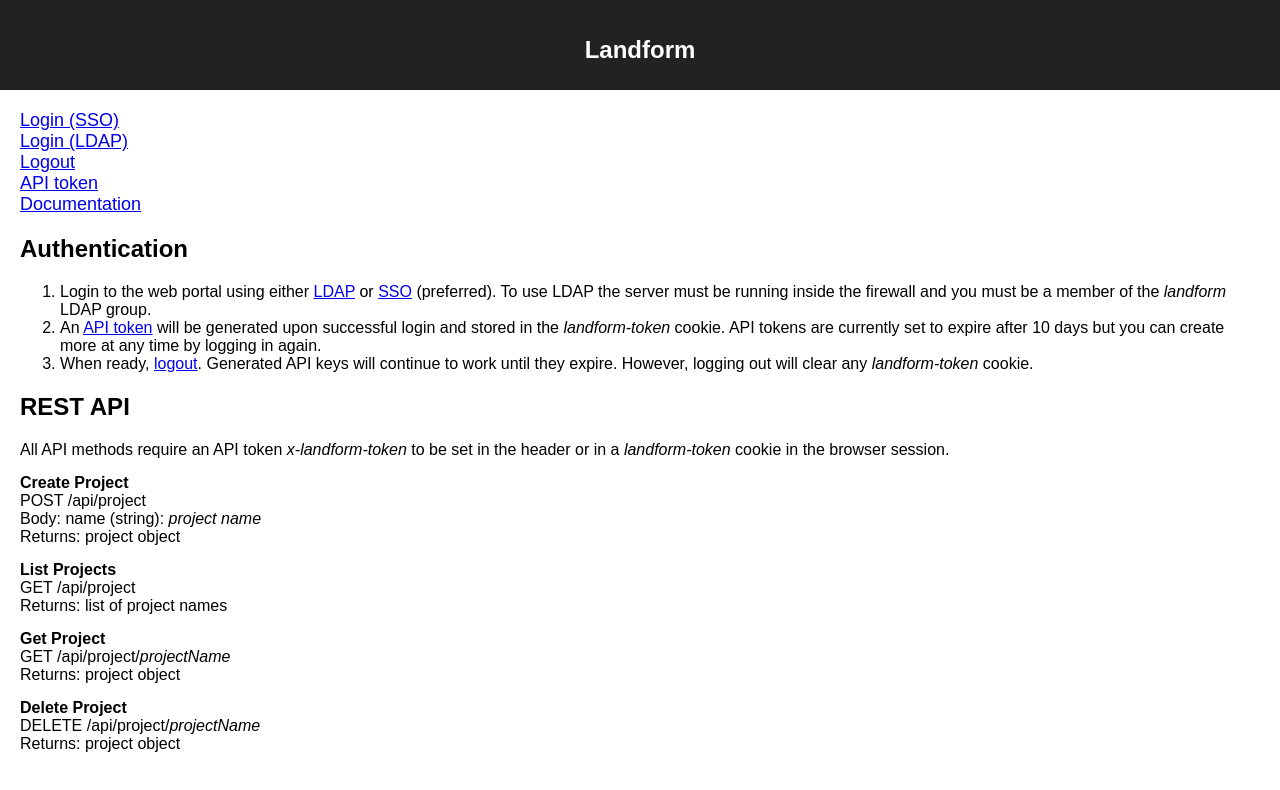
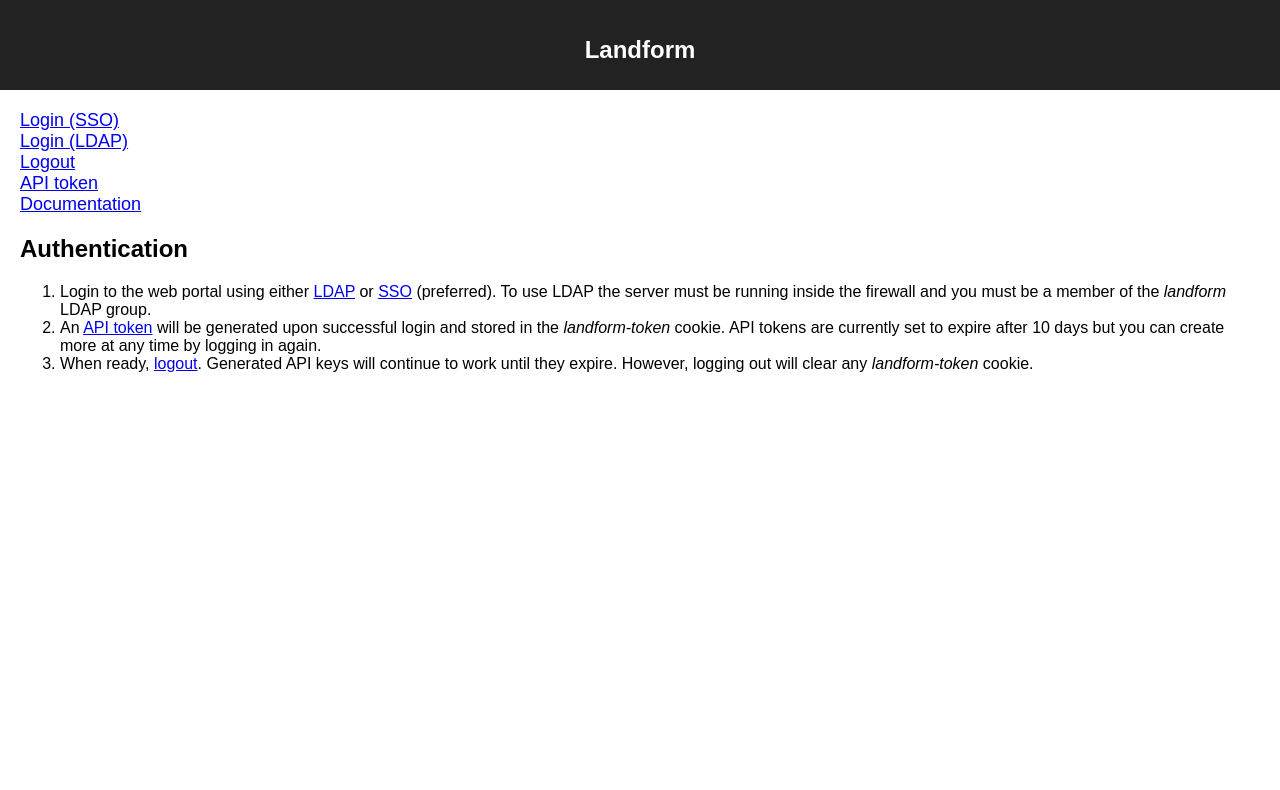
Before and after one commit to NASA-AMMOS/Landform, a React (Create React App) app in the folder LandformWeb/client/: page /documentation in a window 1280 px wide. Shown: the top 790 px of the page. Built offline with nearby package versions, Linux system fonts and the light colour scheme.

Commit message:
move API doc to API.md, and update it

```diff
--- a/LandformWeb/client/src/ApiEntry.js
+++ /dev/null
@@ -1,24 +0,0 @@
-import React from 'react';
-
-const ApiEntry = (props) => {
-
-  const method = props.method.toUpperCase();
-
-  const params = props.params ? (
-    <div>
-      {method === 'POST' ? 'Body' : 'Params'}:
-      {props.params.map((p, i, a) => (<span> {p.name} ({p.type}): <i>{p.desc}</i>{i < a.length - 1 ? ',' : ''}</span>))}
-    </div>
-  ) : null;
-
-  return (
-    <div style={{ 'margin-top': '15px' }}>
-      <div><b>{props.title}</b></div>
-      <div>{method} /api/{props.route}</div>
-      {params}
-      <div>Returns: {props.returns}</div>
-    </div>
-  );
-};
-
-export default ApiEntry;
--- a/LandformWeb/client/src/Documentation.js
+++ b/LandformWeb/client/src/Documentation.js
@@ -1,41 +1,14 @@
 import React from 'react';
 import { Link } from 'react-router-dom';
-import ApiEntry from './ApiEntry';
 
 const Documentation = () => (
   <div className="documentation">
-
     <h2>Authentication</h2>
     <ol>
       <li>Login to the web portal using either <Link to="/ldapLogin">LDAP</Link> or <a href="/auth/sso">SSO</a> (preferred).  To use LDAP the server must be running inside the firewall and you must be a member of the <i>landform</i> LDAP group.</li>
       <li>An <a href="/auth/token">API token</a> will be generated upon successful login and stored in the <i>landform-token</i> cookie. API tokens are currently set to expire after 10 days but you can create more at any time by logging in again.</li>
       <li>When ready, <a href="/auth/logout">logout</a>.  Generated API keys will continue to work until they expire.  However, logging out will clear any <i>landform-token</i> cookie.</li>
     </ol>
-
-    <h2>REST API</h2>
-
-    All API methods require an API token <i>x-landform-token</i> to be set in the header or in a <i>landform-token</i> cookie in the browser session.
-
-    <ApiEntry
-      title="Create Project" method="POST" route="project"
-      params={[{ name: 'name', type: 'string', desc: 'project name' }]}
-      returns="project object"
-    />
-
-    <ApiEntry
-      title="List Projects" method="GET" route="project"
-      returns="list of project names"
-    />
-
-    <ApiEntry
-      title="Get Project" method="GET" route={<span>project/<i>projectName</i></span>}
-      returns="project object"
-    />
-
-    <ApiEntry
-      title="Delete Project" method="DELETE" route={<span>project/<i>projectName</i></span>}
-      returns="project object"
-    />
   </div>
 );
 
```
Also changed, not shown: 1 other file (tests, documents, lock files or other folders).
